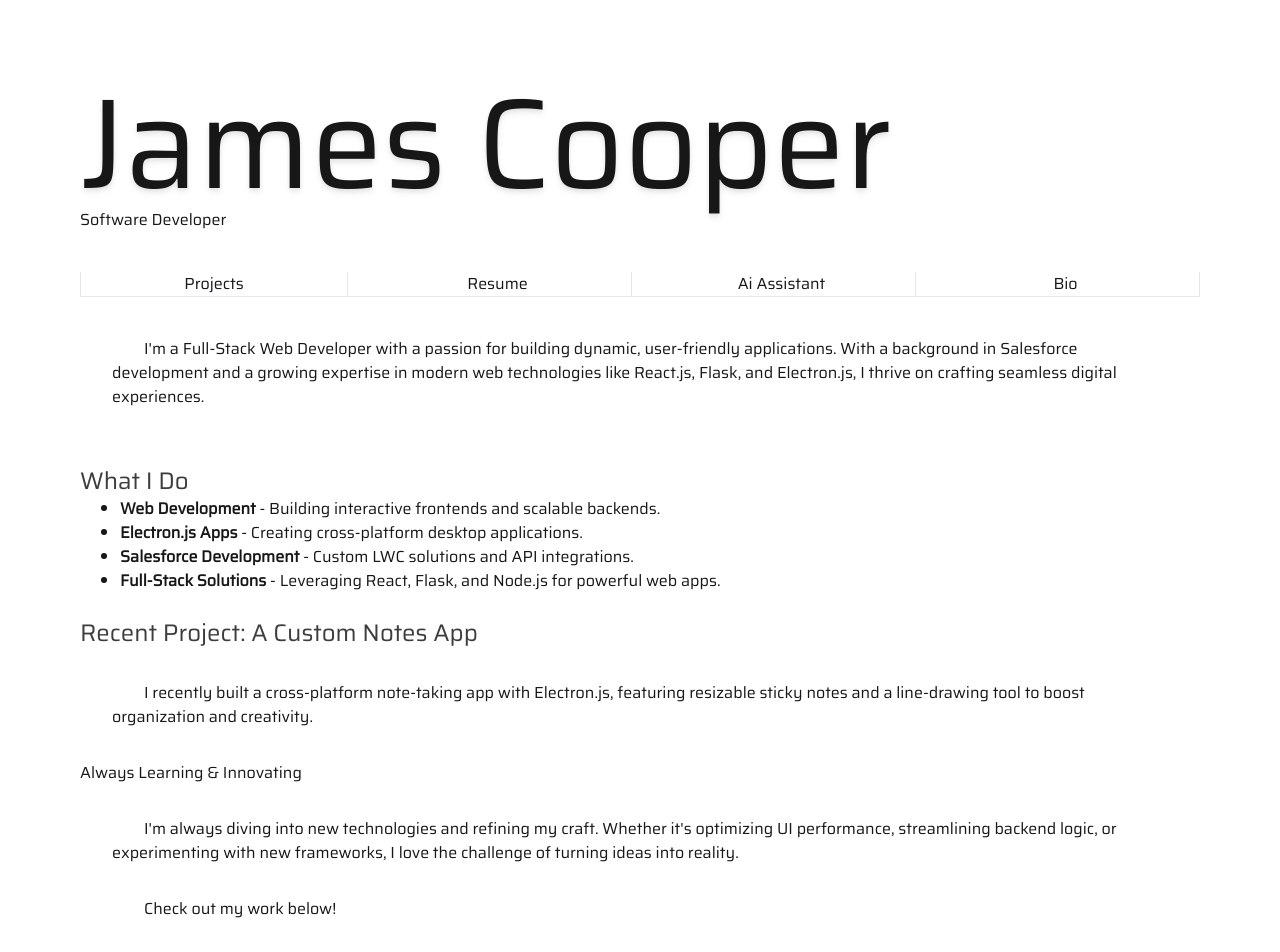
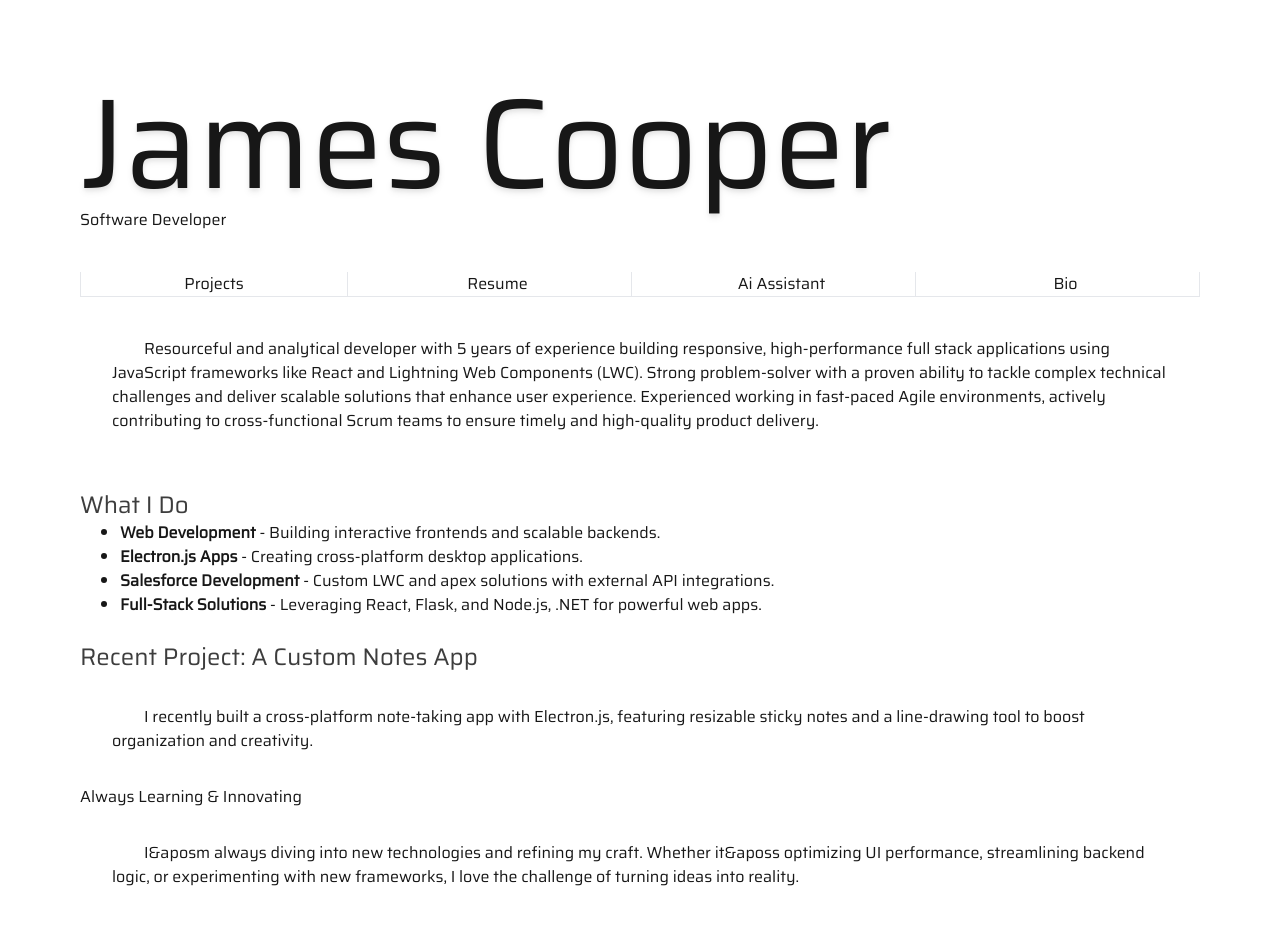
Before and after one commit to jbcooper96/portfolio, a Next.js app: page / in a window 1280 px wide. Shown: the top 952 px of the page. Built offline with nearby package versions, Linux system fonts and the light colour scheme.

Commit message:
build fixes

```diff
--- a/app/layout.tsx
+++ b/app/layout.tsx
@@ -7,6 +7,7 @@ import Link from 'next/link'
 
 const saira = Saira({
   weight: "400",
+  subsets: ["latin"]
 })
 
 export const metadata: Metadata = {
--- a/app/page.tsx
+++ b/app/page.tsx
@@ -1,22 +1,17 @@
-import Image from "next/image";
-
 export default function Home() {
   return (
 
     <div>
       <p>
-        I'm a Full-Stack Web Developer with a passion for building dynamic,
-        user-friendly applications. With a background in Salesforce development
-        and a growing expertise in modern web technologies like React.js, Flask, and Electron.js,
-        I thrive on crafting seamless digital experiences.
+        Resourceful and analytical developer with 5 years of experience building responsive, high-performance full stack applications using JavaScript frameworks like React and Lightning Web Components (LWC). Strong problem-solver with a proven ability to tackle complex technical challenges and deliver scalable solutions that enhance user experience. Experienced working in fast-paced Agile environments, actively contributing to cross-functional Scrum teams to ensure timely and high-quality product delivery.
       </p>
       <br />
       <h2 className="text-2xl animate-pulse">What I Do</h2>
       <ul className="list-disc ml-10">
         <li><b>Web Development</b> - Building interactive frontends and scalable backends.</li>
         <li><b>Electron.js Apps</b> - Creating cross-platform desktop applications.</li>
-        <li><b>Salesforce Development</b> - Custom LWC solutions and API integrations.</li>
-        <li><b>Full-Stack Solutions</b> - Leveraging React, Flask, and Node.js for powerful web apps.</li>
+        <li><b>Salesforce Development</b> - Custom LWC and apex solutions with external API integrations.</li>
+        <li><b>Full-Stack Solutions</b> - Leveraging React, Flask, and Node.js, .NET for powerful web apps.</li>
       </ul>
       <br />
       <h2 className="text-2xl animate-pulse">Recent Project: A Custom Notes App</h2>
@@ -29,15 +24,10 @@ export default function Home() {
       <h2>Always Learning & Innovating</h2>
 
       <p>
-        I'm always diving into new technologies and refining my craft. Whether it's optimizing
+        I&aposm always diving into new technologies and refining my craft. Whether it&aposs optimizing
         UI performance, streamlining backend logic, or experimenting with new frameworks,
         I love the challenge of turning ideas into reality.
       </p>
-
-      <p>
-        Check out my work below!
-      </p>
-
     </div>
   );
 }
--- a/app/projects/[project]/page.tsx
+++ b/app/projects/[project]/page.tsx
@@ -1,5 +1,4 @@
 import { MDXRemote } from 'next-mdx-remote/rsc'
-import withToc from "@stefanprobst/rehype-extract-toc"
 import './project.css'
 
 const markdownUrlBase = "https://portfoliomarkdown.s3.us-east-2.amazonaws.com/";
--- a/app/projects/page.tsx
+++ b/app/projects/page.tsx
@@ -9,12 +9,12 @@ async function getProjects() : Promise<Project[]> {
         const markdown = await res.text();
         const projectList = JSON.parse(markdown);
         const projects = [];
-        for (let project of projectList) {
+        for (const project of projectList) {
             projects.push(new Project(project));
         }
         return projects;
     }
-    catch (e) {
+    catch {
         console.error("Error loading projects");
         return [];
     }
```
